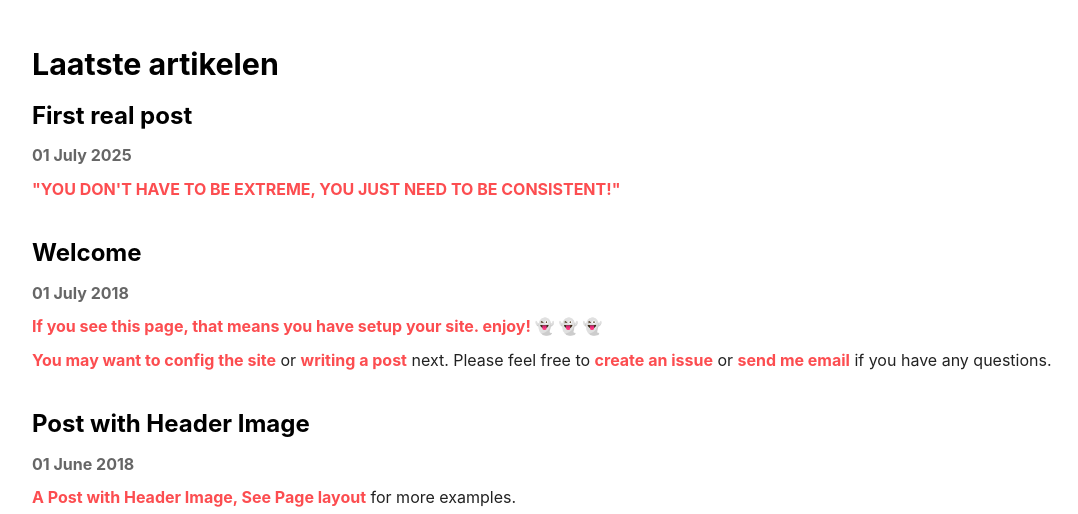
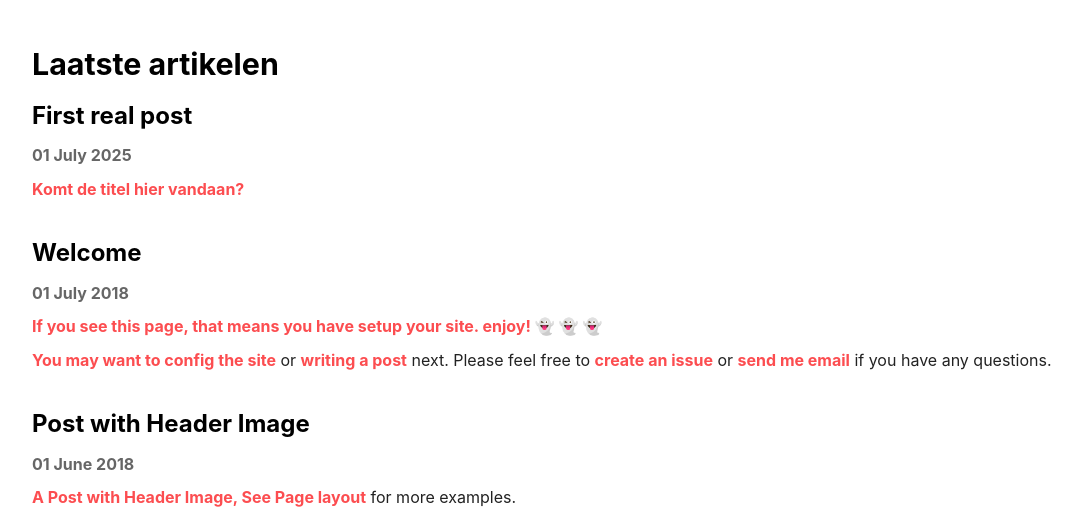
Before and after one commit to TimTools/fitnissen-site, a Jekyll site: the page built from articles.html, in a window 1280 px wide. Shown: the part 771-1285 px from the top of the page, without its empty margins (0-1078 px from the left). Built offline with Jekyll 4.4.1, drawn with Linux system fonts in a browser that asks for light colours; nearby versions of some CDN libraries; emoji names are drawn with the system emoji font; some of the changed lines change nothing that is shown.

Commit message:
Update post content and adjust excerpt for clarity

```diff
--- a/_posts/2025-07-01-First-real-post.md
+++ b/_posts/2025-07-01-First-real-post.md
@@ -1,13 +1,13 @@
 ---
 title: First real post
+title_html: "Persoonlijke training op maat"
 tags: TeXt
 full_width: true
 header:
   theme: dark
 
-title_html: "Persoonlijke training op maat"
-excerpt: >
-  "YOU DON'T HAVE TO BE EXTREME, YOU JUST NEED TO BE CONSISTENT!"
+# excerpt: >
+#   "YOU DON'T HAVE TO BE EXTREME, YOU JUST NEED TO BE CONSISTENT!"
 
 article_header:
   type: overlay
@@ -28,6 +28,6 @@ article_header:
 ---
 
 
-First real post
+Komt de titel hier vandaan?
 
 <!--more-->
```
